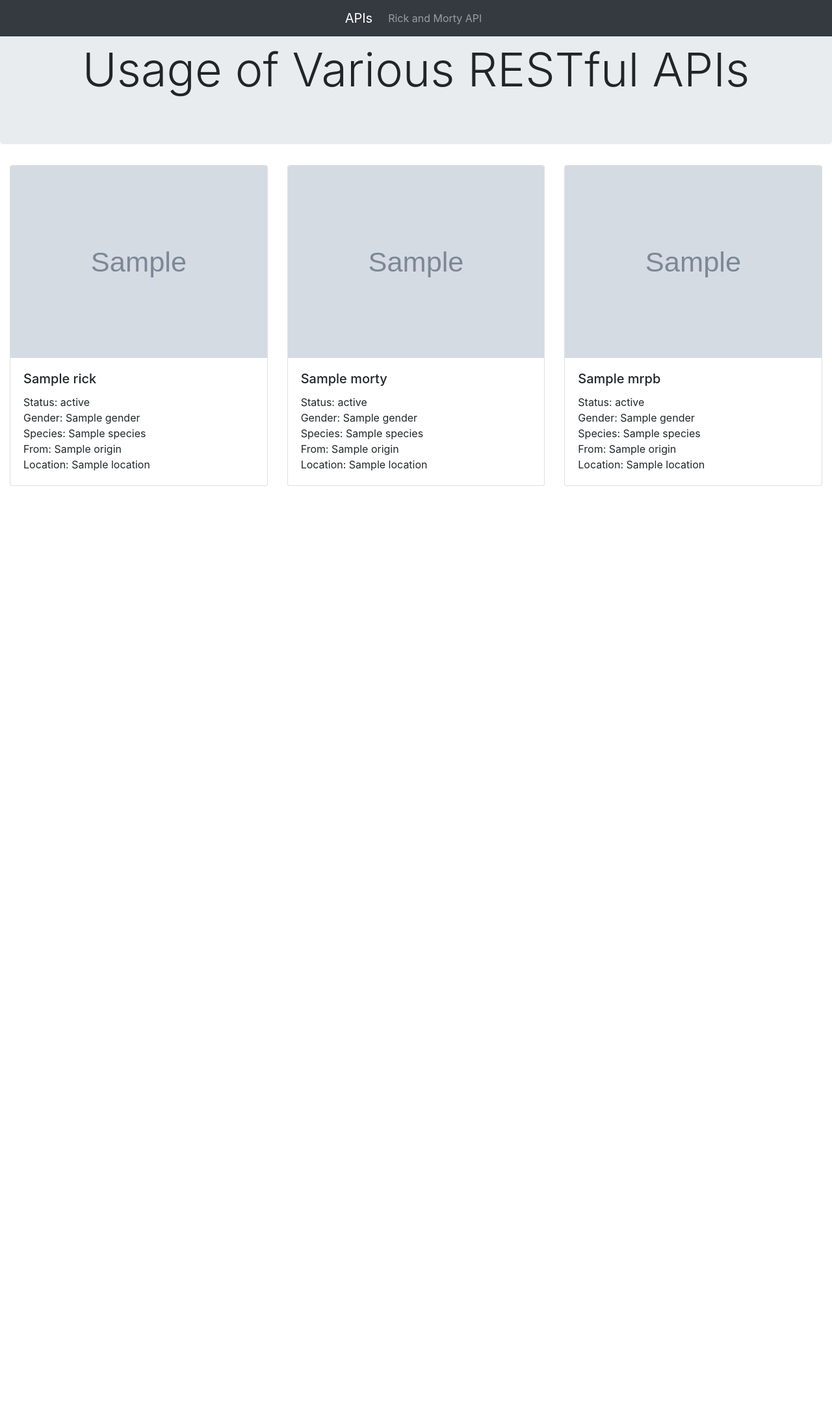
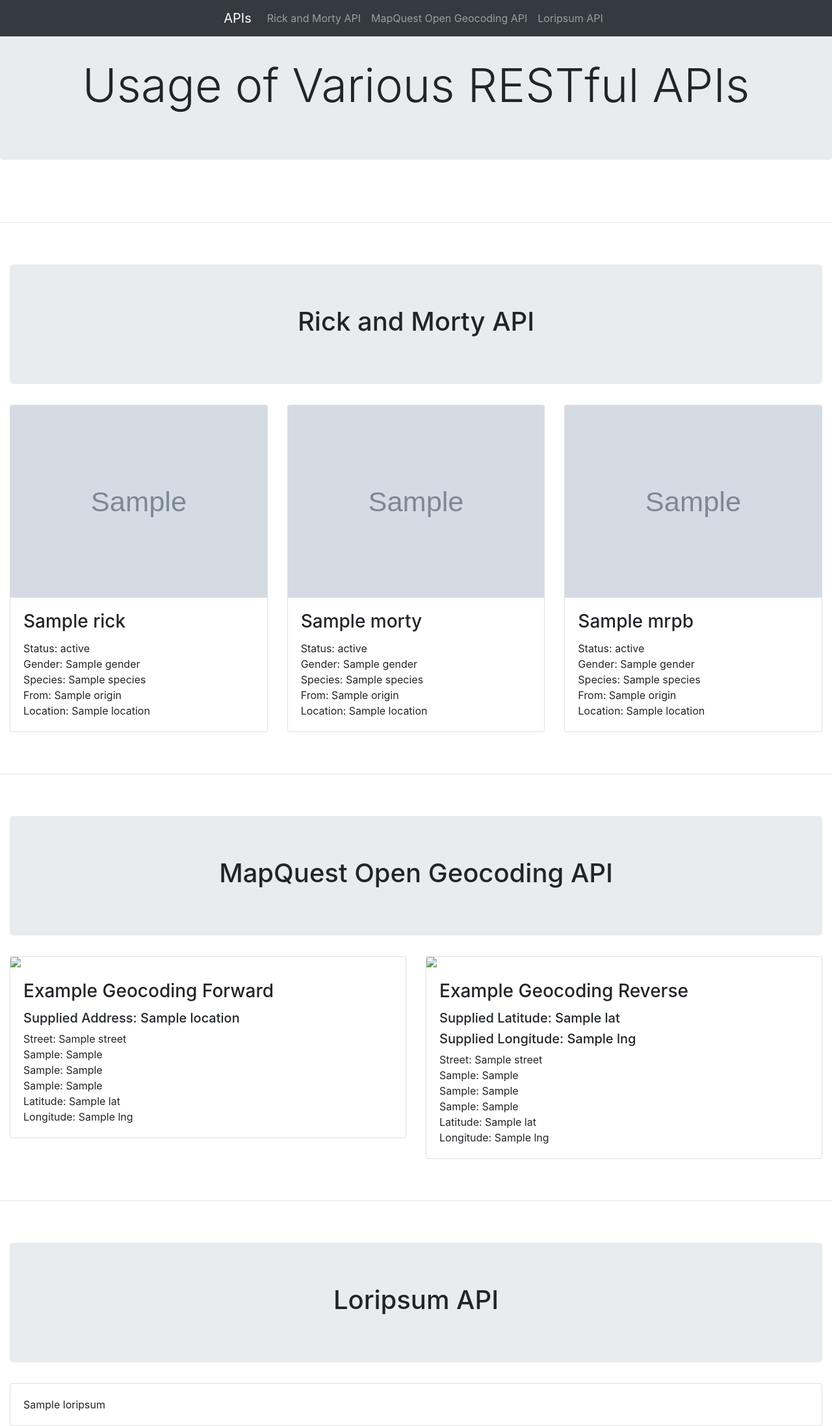
Before and after one commit to MattChann/SoftDev, a Flask app: template 25_restrio/templates/index.html in a window 1280 px wide. Shown: the whole page at 65% size. Before the commit the page ends 748 px from the top, so only its background shows below. Run offline with Flask 2, Linux system fonts and the light colour scheme; the template is opened without the code that fills it: most values are stand-ins (such as "Sample title", 1, 10 or a date in 2020); grey boxes marked "Sample" are stand-in pictures; some libraries are stand-ins or nearby versions.

Commit message:
Finished work

```diff
--- a/25_restrio/app.py
+++ b/25_restrio/app.py
@@ -10,18 +10,47 @@
 
 app = Flask(__name__)   #create instance of class Flask
 
+# NOTE: need to make a file named "key.txt" that contains the key needed for the MapQuest Open Geocoding API
+keyFile = open("key.txt", "r")
+key = keyFile.read()
+keyFile.close()
+
 @app.route("/")
 def root():
+    # Rick and Morty API
     rickURL = urlopen("https://rickandmortyapi.com/api/character/1")
     rickData = json.loads(rickURL.read())
     mortyURL = urlopen("https://rickandmortyapi.com/api/character/2")
     mortyData = json.loads(mortyURL.read())
     mrpbURL = urlopen("https://rickandmortyapi.com/api/character/244")
     mrpbData = json.loads(mrpbURL.read())
+
+    # MapQuest Open Geocoding API
+    address = "1600 Pennsylvania Ave NW, Washington, DC 20500"
+    address = address.replace(" ", "+")
+    coordinates = {
+        "latitude": 48.8584,
+        "longitude": 2.2945,
+    }
+    geoForwardURL = urlopen(f"http://open.mapquestapi.com/geocoding/v1/address?key={key}&location={address}")
+    geoForwardData = json.loads(geoForwardURL.read())
+    geoReverseURL = urlopen(f"http://open.mapquestapi.com/geocoding/v1/reverse?key={key}&location={coordinates['latitude']},{coordinates['longitude']}")
+    geoReverseData = json.loads(geoReverseURL.read())
+
+    # Loripsum API
+    numParagraphs = 10
+    loripsumURL = urlopen(f"https://loripsum.net/api/{numParagraphs}/long/dl/bq/headers/decorate")
+    loripsumData = loripsumURL.read()
+    loripsumData = loripsumData.decode()
+    loripsumData.replace("\n", "<br>")
+
     return render_template("index.html",
                             rick = rickData,
                             morty = mortyData,
-                            mrpb = mrpbData)
+                            mrpb = mrpbData,
+                            geoForward = geoForwardData,
+                            geoReverse = geoReverseData,
+                            loripsum = loripsumData)
 
 if __name__ == "__main__":
     app.debug = True
--- a/25_restrio/templates/index.html
+++ b/25_restrio/templates/index.html
@@ -14,29 +14,50 @@
         <!-- Bootstrap CSS -->
         <link rel="stylesheet" href="https://stackpath.bootstrapcdn.com/bootstrap/4.3.1/css/bootstrap.min.css" integrity="sha384-ggOyR0iXCbMQv3Xipma34MD+dH/1fQ784/j6cY/iJTQUOhcWr7x9JvoRxT2MZw1T" crossorigin="anonymous">
 
+        <style>
+            :target{
+                padding-top:70px;
+                margin-top:-70px;
+            }
+        </style>
+
         <title>
             Using RESTful APIs
         </title>
     </head>
     <body>
-        <nav class="navbar navbar-expand-sm bg-dark navbar-dark justify-content-center fixed-top" style="margin-bottom:50px;">
+        <nav class="navbar navbar-expand-sm bg-dark navbar-dark justify-content-center fixed-top">
             <a class="navbar-brand" href="#">APIs</a>
             <ul class="navbar-nav">
                 <li class="nav-item">
                     <a class="nav-link" href="#Rick and Morty API">Rick and Morty API</a>
                 </li>
+                <li class="nav-item">
+                    <a class="nav-link" href="#MapQuest Open Geocoding API">MapQuest Open Geocoding API</a>
+                </li>
+                <li class="nav-item">
+                    <a class="nav-link" href="#Loripsum API">Loripsum API</a>
+                </li>
             </ul>
         </nav>
+
         <div class="jumbotron text-center">
+            <br>
             <h1 class="display-3">Usage of Various RESTful APIs</h1>
         </div>
+
+        <br><br><hr><br><br>
+
         <div id="Rick and Morty API" class="container-fluid">
+            <div class="jumbotron text-center">
+                <h1>Rick and Morty API</h1>
+            </div>
             <div class="row">
                 <div class="col-md-4">
                     <div class="card">
                         <img src={{rick['image']}} class="card-img-top">
                         <div class="card-body">
-                            <h5 class="card-title">{{rick['name']}}</h5>
+                            <h3 class="card-title">{{rick['name']}}</h3>
                             <p class="card-text">
                                 Status: {{rick['status']}} <br>
                                 Gender: {{rick['gender']}} <br>
@@ -51,7 +72,7 @@
                     <div class="card">
                         <img src={{morty['image']}} class="card-img-top">
                         <div class="card-body">
-                            <h5 class="card-title">{{morty['name']}}</h5>
+                            <h3 class="card-title">{{morty['name']}}</h3>
                             <p class="card-text">
                                 Status: {{morty['status']}} <br>
                                 Gender: {{morty['gender']}} <br>
@@ -66,7 +87,7 @@
                     <div class="card">
                         <img src={{mrpb['image']}} class="card-img-top">
                         <div class="card-body">
-                            <h5 class="card-title">{{mrpb['name']}}</h5>
+                            <h3 class="card-title">{{mrpb['name']}}</h3>
                             <p class="card-text">
                                 Status: {{mrpb['status']}} <br>
                                 Gender: {{mrpb['gender']}} <br>
@@ -79,5 +100,63 @@
                 </div>
             </div>
         </div>
+
+        <br><br><hr><br><br>
+
+        <div id="MapQuest Open Geocoding API" class="container-fluid">
+            <div class="jumbotron text-center">
+                <h1>MapQuest Open Geocoding API</h1>
+            </div>
+            <div class="row">
+                <div class="col-md-6">
+                    <div class="card">
+                        <img src={{geoForward['results'][0]['locations'][0]['mapUrl']}} class="card-img-top">
+                        <div class="card-body">
+                            <h3 class="card-title">Example Geocoding Forward</h3>
+                            <h5>Supplied Address: {{geoForward['results'][0]['providedLocation']['location']}}</h5>
+                            <p class="card-text">
+                                Street: {{geoForward['results'][0]['locations'][0]['street']}} <br>
+                                {{geoForward['results'][0]['locations'][0]['adminArea5Type']}}: {{geoForward['results'][0]['locations'][0]['adminArea5']}} <br>
+                                {{geoForward['results'][0]['locations'][0]['adminArea3Type']}}: {{geoForward['results'][0]['locations'][0]['adminArea3']}} <br>
+                                {{geoForward['results'][0]['locations'][0]['adminArea1Type']}}: {{geoForward['results'][0]['locations'][0]['adminArea1']}} <br>
+                                Latitude: {{geoForward['results'][0]['locations'][0]['latLng']['lat']}} <br>
+                                Longitude: {{geoForward['results'][0]['locations'][0]['latLng']['lng']}}
+                            </p>
+                        </div>
+                    </div>
+                </div>
+                <div class="col-md-6">
+                    <div class="card">
+                        <img src={{geoReverse['results'][0]['locations'][0]['mapUrl']}} class="card-img-top">
+                        <div class="card-body">
+                            <h3 class="card-title">Example Geocoding Reverse</h3>
+                            <h5>Supplied Latitude: {{geoReverse['results'][0]['providedLocation']['latLng']['lat']}}</h5>
+                            <h5>Supplied Longitude: {{geoReverse['results'][0]['providedLocation']['latLng']['lng']}}</h5>
+                            <p class="card-text">
+                                Street: {{geoReverse['results'][0]['locations'][0]['street']}} <br>
+                                {{geoReverse['results'][0]['locations'][0]['adminArea5Type']}}: {{geoReverse['results'][0]['locations'][0]['adminArea5']}} <br>
+                                {{geoReverse['results'][0]['locations'][0]['adminArea3Type']}}: {{geoReverse['results'][0]['locations'][0]['adminArea3']}} <br>
+                                {{geoReverse['results'][0]['locations'][0]['adminArea1Type']}}: {{geoReverse['results'][0]['locations'][0]['adminArea1']}} <br>
+                                Latitude: {{geoReverse['results'][0]['locations'][0]['latLng']['lat']}} <br>
+                                Longitude: {{geoReverse['results'][0]['locations'][0]['latLng']['lng']}}
+                            </p>
+                        </div>
+                    </div>
+                </div>
+            </div>
+        </div>
+
+        <br><br><hr><br><br>
+
+        <div id="Loripsum API" class="container-fluid">
+            <div class="jumbotron text-center">
+                <h1>Loripsum API</h1>
+            </div>
+            <div class="card">
+                <div class="card-body">
+                    {{loripsum|safe}}
+                </div>
+            </div>
+        </div>
     </body>
 </html>
```
